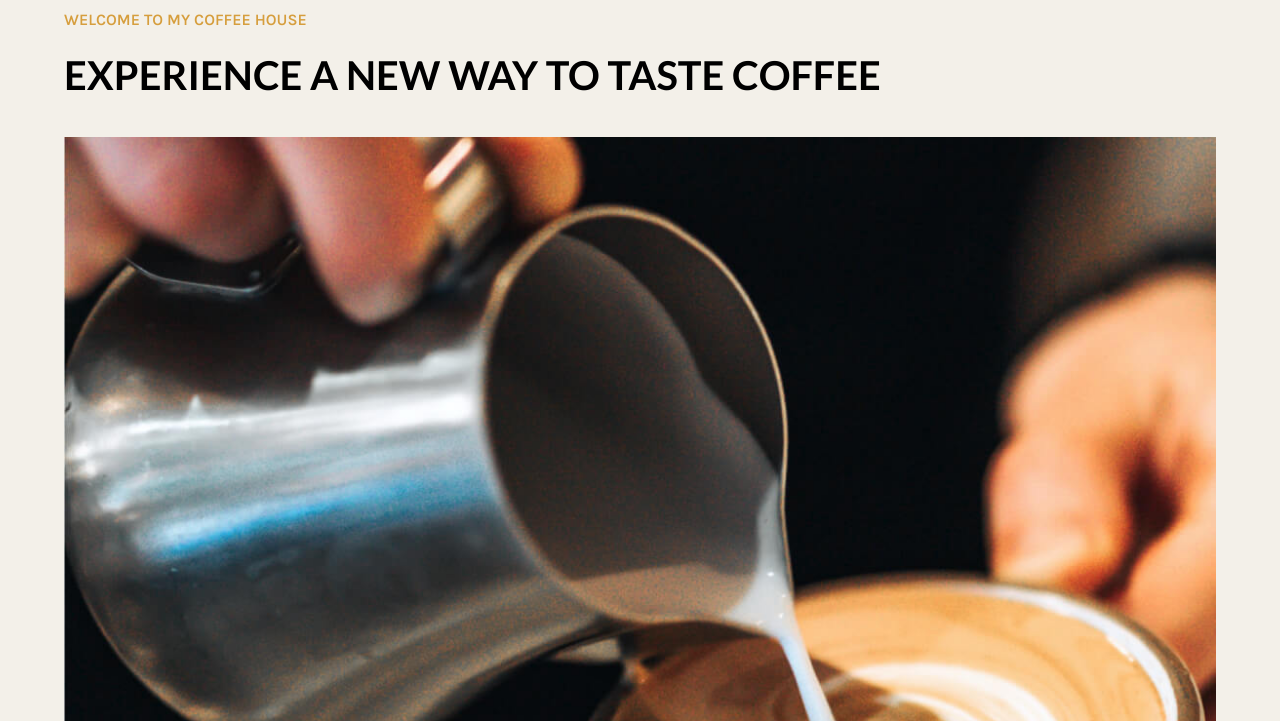
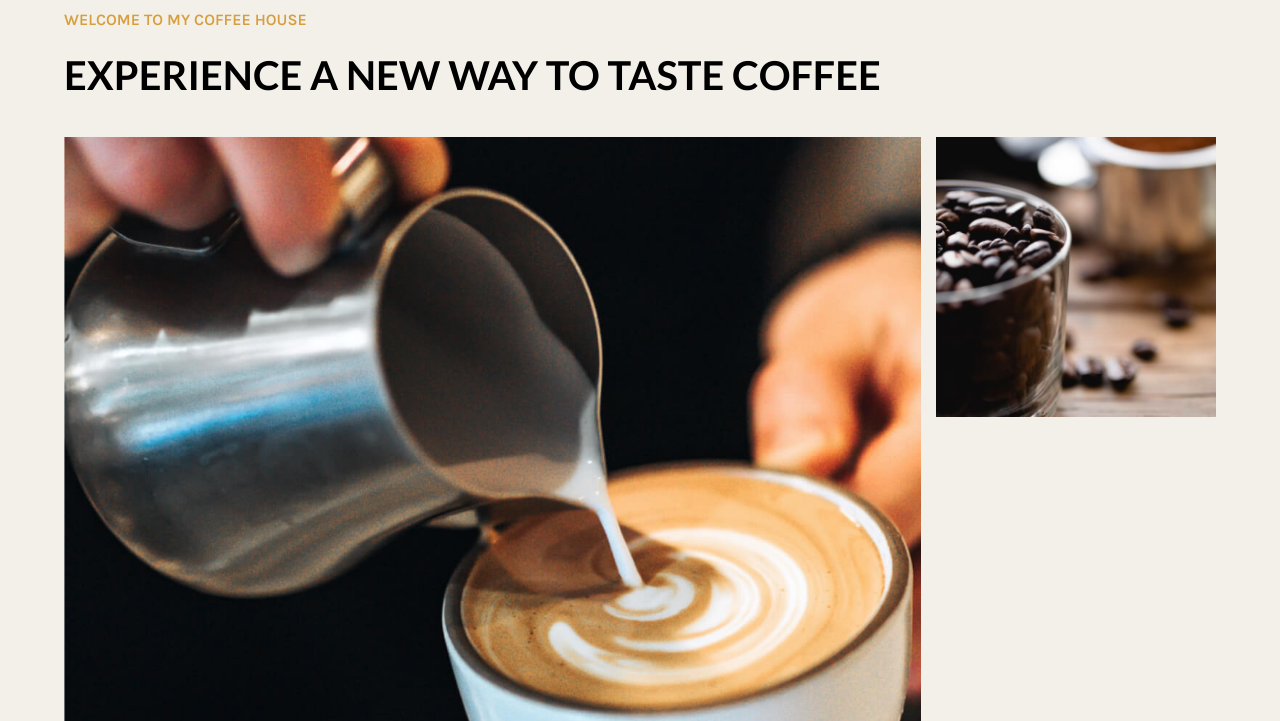
Before and after one commit to Gekosoup/midterm, a plain HTML site: page index.html in a window 1280 px wide. Shown: the part 680-1401 px from the top of the page. Drawn offline with Linux system fonts and the light colour scheme.

Commit message:
fixed template rows - grid-gallery - css

```diff
--- a/styles.css
+++ b/styles.css
@@ -128,14 +128,14 @@ nav a {
 }
 
 .grid-gallery { /* ---- Controls general grid layout for grid parent ---- */
-  margin-top: 30px;
+  margin-top:30px;
   display: grid;
-  grid-template-rows: 1fr 1fr;
+  grid-template-rows: 1fr;
   gap: 15px;
 }
 
 .grid-gallery .large { /* ---- Controls grid positioning for photos contained in grid parent ---- */
-  grid-column: 1/-1;
+  grid-column: 1/3;
 }
 
 /* ------ Hero Banner Section - End ------- */
@@ -226,6 +226,7 @@ nav a {
   display: flex;
   flex-direction: column;
   gap: 30px;
+  text-align: left;
 }
 
 .about-text {
```
